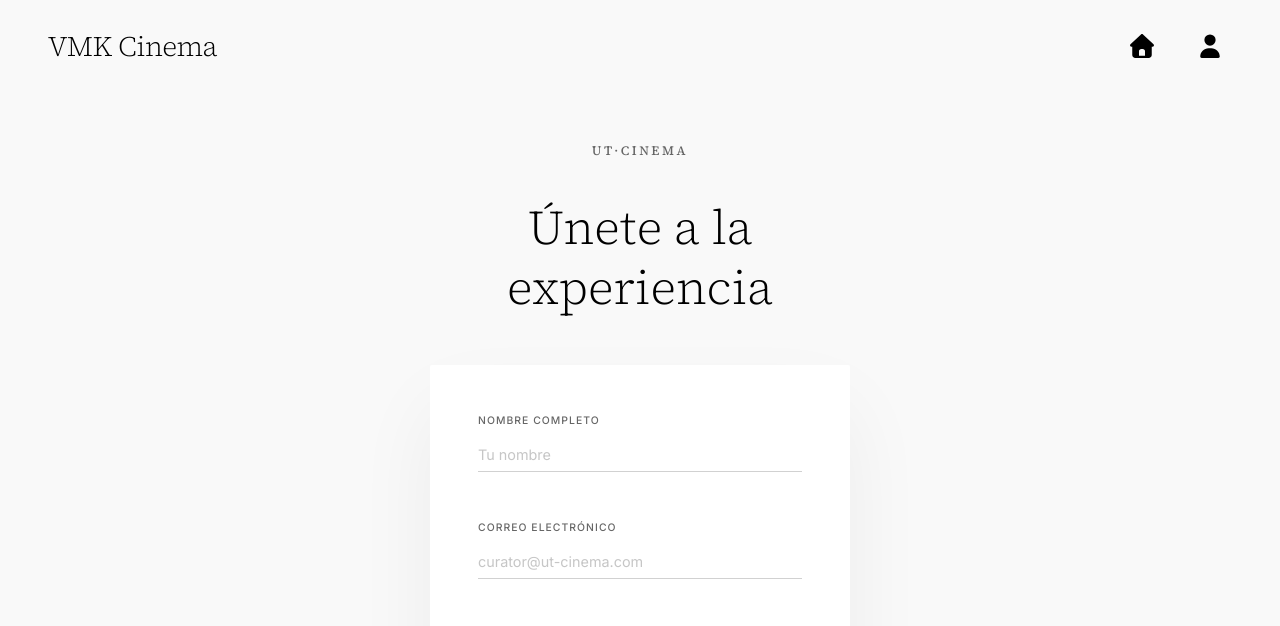
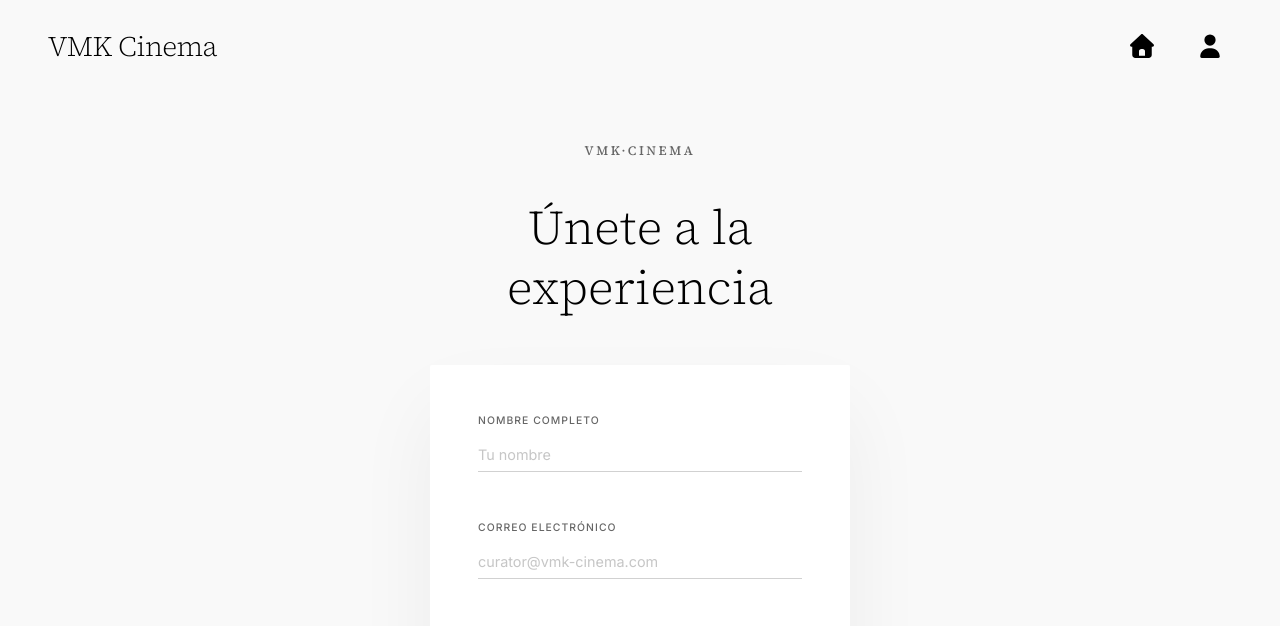
Before and after one commit to inspedralbes/prj-entrades-a24pauvermac, a Nuxt app in the folder front-nuxt/: page /register in a window 1280 px wide. Shown: the top 626 px of the page. Built offline with nearby package versions, Linux system fonts and the light colour scheme; no server answers.

Commit message:
Fix: socket port corrected (3000 instead of 3001) and renamed ut-cinema to vmk-cinema

```diff
--- a/front-nuxt/app/pages/login.vue
+++ b/front-nuxt/app/pages/login.vue
@@ -65,7 +65,7 @@ async function handleLogin() {
             v-model="email"
             type="email"
             class="auth-input"
-            placeholder="curator@ut-cinema.com"
+            placeholder="curator@vmk-cinema.com"
             required
             autocomplete="email"
           />
--- a/front-nuxt/app/pages/register.vue
+++ b/front-nuxt/app/pages/register.vue
@@ -37,7 +37,7 @@ async function handleRegister() {
   <div class="auth-page">
 
     <header class="auth-header">
-      <NuxtLink to="/" class="auth-brand text-label">UT·Cinema</NuxtLink>
+      <NuxtLink to="/" class="auth-brand text-label">VMK·Cinema</NuxtLink>
     </header>
 
     <div class="auth-hero">
@@ -68,7 +68,7 @@ async function handleRegister() {
             v-model="email"
             type="email"
             class="auth-input"
-            placeholder="curator@ut-cinema.com"
+            placeholder="curator@vmk-cinema.com"
             required
             autocomplete="email"
           />
--- a/front-nuxt/nuxt.config.ts
+++ b/front-nuxt/nuxt.config.ts
@@ -22,7 +22,7 @@ export default defineNuxtConfig({
     apiUrlInternal: process.env.NUXT_API_URL_INTERNAL || 'http://127.0.0.1:8000',
     public: {
       apiBase: process.env.NUXT_PUBLIC_API_URL || 'http://204.168.252.153:8000',
-      socketUrl: process.env.NUXT_PUBLIC_SOCKET_URL || 'http://204.168.252.153:3001'
+      socketUrl: process.env.NUXT_PUBLIC_SOCKET_URL || 'http://204.168.252.153:3000'
     }
   },
   css: [
```
